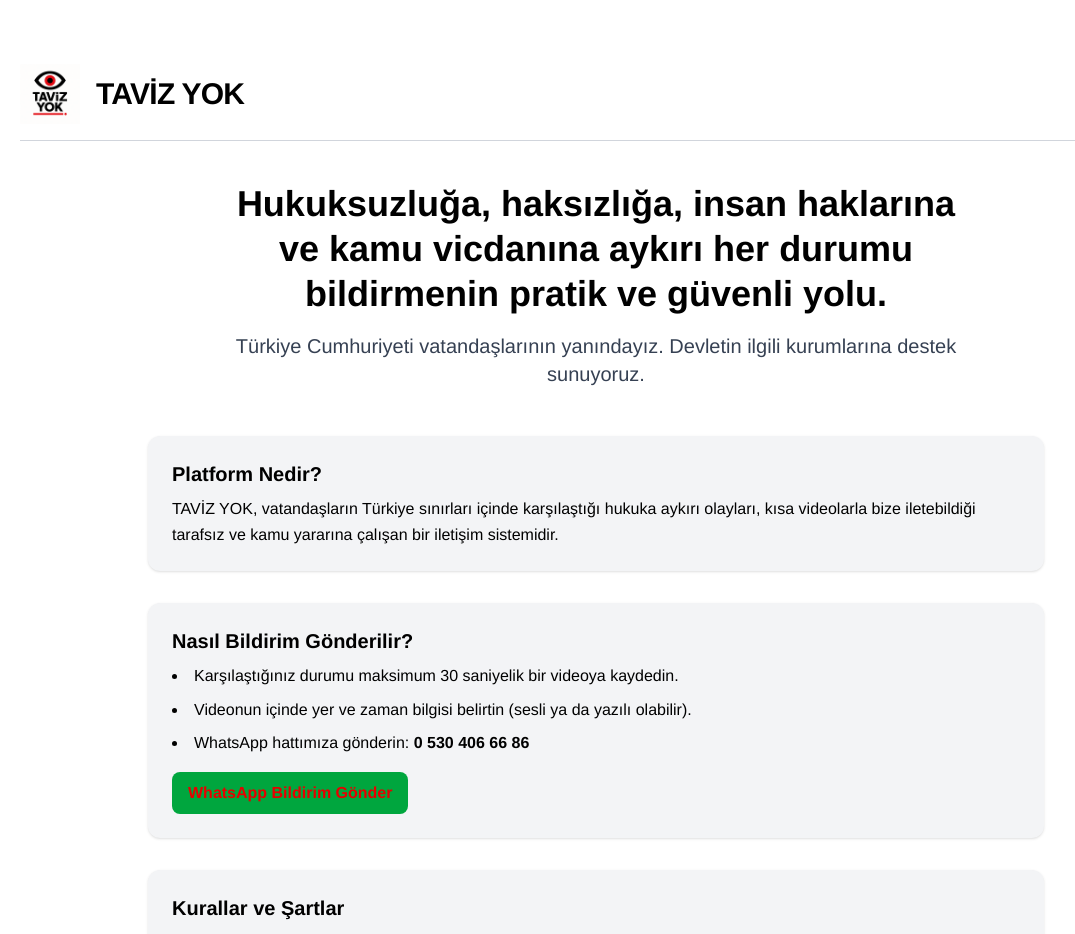
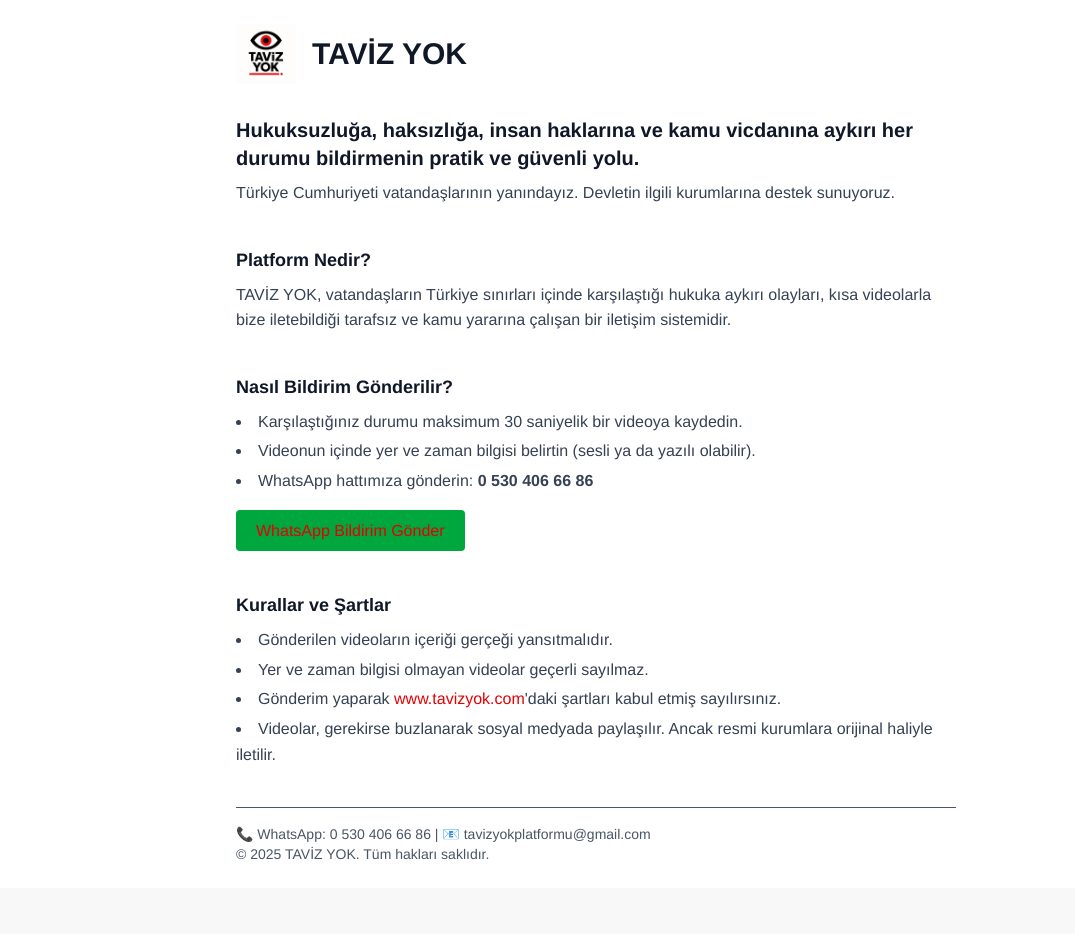
Before and after one commit to GurhanAksoy/tavizyok-website, a Next.js app: page / in a window 1280 px wide. Shown: the top 934 px of the page, without its empty margins (44-1119 px from the left). After the commit the page ends 888 px from the top, so only its background shows below. Built offline with nearby package versions, Linux system fonts and the light colour scheme.

Commit message:
Update page.js

```diff
--- a/src/app/page.js
+++ b/src/app/page.js
@@ -1,71 +1,60 @@
+
 'use client';
 
 import Image from 'next/image';
-import Link from 'next/link';
 
 export default function Home() {
   return (
-    <main className="flex min-h-screen flex-col items-center justify-between p-4 sm:p-8 md:p-12 lg:p-16 bg-white text-black">
-      <header className="w-full flex items-center justify-between border-b border-gray-300 pb-4">
-        <div className="flex items-center space-x-4">
-          <Image src="/logo.png" alt="TAVİZ YOK Logo" width={60} height={60} />
-          <h1 className="text-3xl font-bold tracking-tight">TAVİZ YOK</h1>
-        </div>
+    <main className="min-h-screen bg-white text-gray-900">
+      <div className="max-w-3xl mx-auto p-6">
+        <header className="flex items-center space-x-4 mb-8">
+          <Image src="/logo.png" alt="Taviz Yok Logo" width={60} height={60} />
+          <h1 className="text-3xl font-extrabold">TAVİZ YOK</h1>
         </header>
 
-      <section className="text-center max-w-3xl mt-10">
-        <h2 className="text-2xl sm:text-3xl md:text-4xl font-semibold leading-tight mb-4">
+        <section className="mb-10">
+          <h2 className="text-xl font-semibold mb-2">
             Hukuksuzluğa, haksızlığa, insan haklarına ve kamu vicdanına aykırı her durumu bildirmenin pratik ve güvenli yolu.
           </h2>
-        <p className="text-lg sm:text-xl text-gray-700">
+          <p className="text-gray-700">
             Türkiye Cumhuriyeti vatandaşlarının yanındayız. Devletin ilgili kurumlarına destek sunuyoruz.
           </p>
         </section>
 
-      <section className="mt-12 w-full max-w-4xl space-y-8">
-        <div className="bg-gray-100 p-6 rounded-xl shadow">
-          <h3 className="text-xl font-semibold mb-2">Platform Nedir?</h3>
-          <p>
+        <section className="mb-10">
+          <h3 className="text-lg font-bold mb-2">Platform Nedir?</h3>
+          <p className="text-gray-700">
             TAVİZ YOK, vatandaşların Türkiye sınırları içinde karşılaştığı hukuka aykırı olayları, kısa videolarla bize iletebildiği tarafsız ve kamu yararına çalışan bir iletişim sistemidir.
           </p>
-        </div>
+        </section>
 
-        <div className="bg-gray-100 p-6 rounded-xl shadow">
-          <h3 className="text-xl font-semibold mb-2">Nasıl Bildirim Gönderilir?</h3>
-          <ul className="list-disc list-inside space-y-2">
+        <section className="mb-10">
+          <h3 className="text-lg font-bold mb-2">Nasıl Bildirim Gönderilir?</h3>
+          <ul className="list-disc list-inside text-gray-700 space-y-1">
             <li>Karşılaştığınız durumu maksimum 30 saniyelik bir videoya kaydedin.</li>
             <li>Videonun içinde yer ve zaman bilgisi belirtin (sesli ya da yazılı olabilir).</li>
             <li>WhatsApp hattımıza gönderin: <strong>0 530 406 66 86</strong></li>
           </ul>
-          <div className="mt-4">
-            <a
-              href="https://wa.me/905304066686"
-              target="_blank"
-              rel="noopener noreferrer"
-              className="inline-block bg-green-600 hover:bg-green-700 text-white font-bold py-2 px-4 rounded-lg"
-            >
+          <a href="https://wa.me/905304066686" target="_blank" className="inline-block mt-4 bg-green-600 text-white px-5 py-2 rounded hover:bg-green-700 transition">
             WhatsApp Bildirim Gönder
           </a>
-          </div>
-        </div>
+        </section>
 
-        <div className="bg-gray-100 p-6 rounded-xl shadow">
-          <h3 className="text-xl font-semibold mb-2">Kurallar ve Şartlar</h3>
-          <ul className="list-disc list-inside space-y-2">
+        <section className="mb-10">
+          <h3 className="text-lg font-bold mb-2">Kurallar ve Şartlar</h3>
+          <ul className="list-disc list-inside text-gray-700 space-y-1">
             <li>Gönderilen videoların içeriği gerçeği yansıtmalıdır.</li>
             <li>Yer ve zaman bilgisi olmayan videolar geçerli sayılmaz.</li>
             <li>Gönderim yaparak <a href="https://tavizyok.com" className="underline text-red-600">www.tavizyok.com</a>'daki şartları kabul etmiş sayılırsınız.</li>
             <li>Videolar, gerekirse buzlanarak sosyal medyada paylaşılır. Ancak resmi kurumlara orijinal haliyle iletilir.</li>
           </ul>
-        </div>
         </section>
 
-      <footer className="mt-16 text-center text-gray-500 text-sm">
-        <div className="mb-2">
-          📞 WhatsApp: 0 530 406 66 86 | ✉️ tavizyokplatformu@gmail.com
+        <footer className="text-sm text-gray-600 border-t pt-4">
+          <p>📞 WhatsApp: 0 530 406 66 86 | 📧 tavizyokplatformu@gmail.com</p>
+          <p>© 2025 TAVİZ YOK. Tüm hakları saklıdır.</p>
+        </footer>
       </div>
-        <div>© 2025 TAVİZ YOK. Tüm hakları saklıdır.</div>
-      </footer>
     </main>
   );
 }
```
Lines whose indentation alone changed are shown as unchanged.
